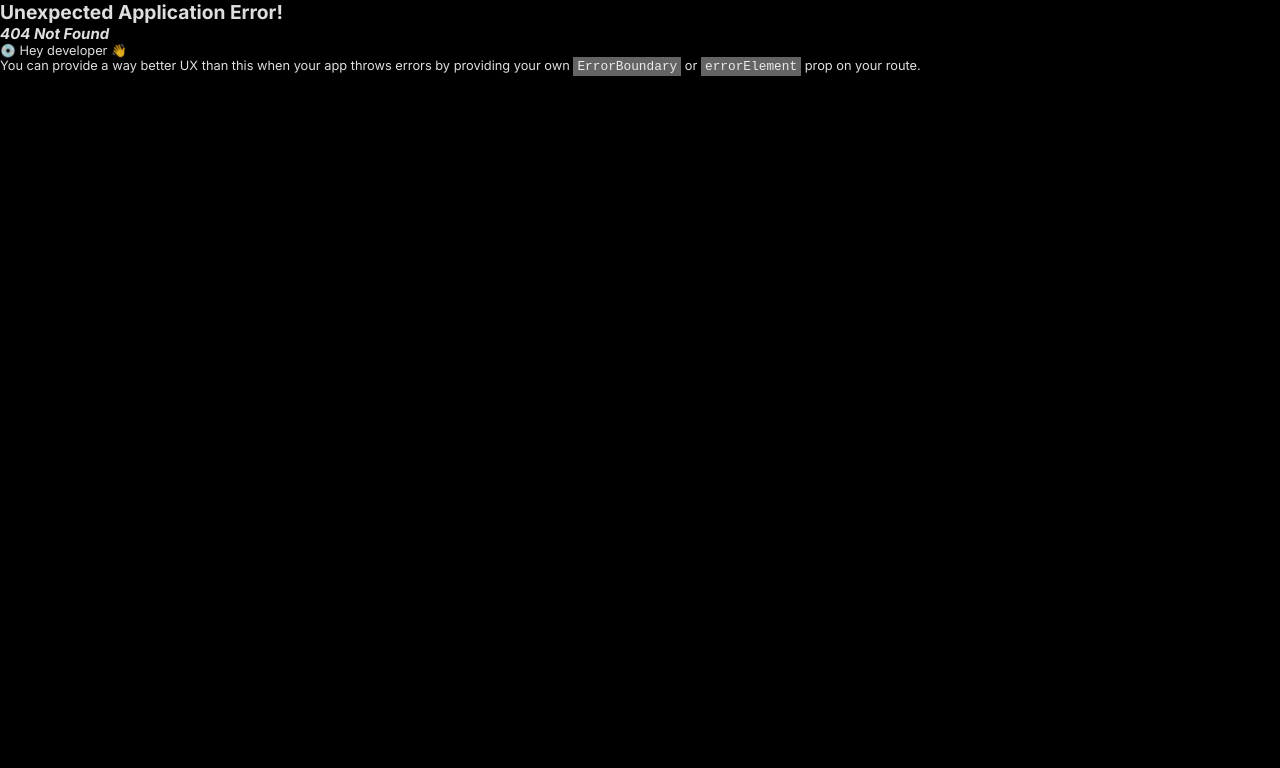
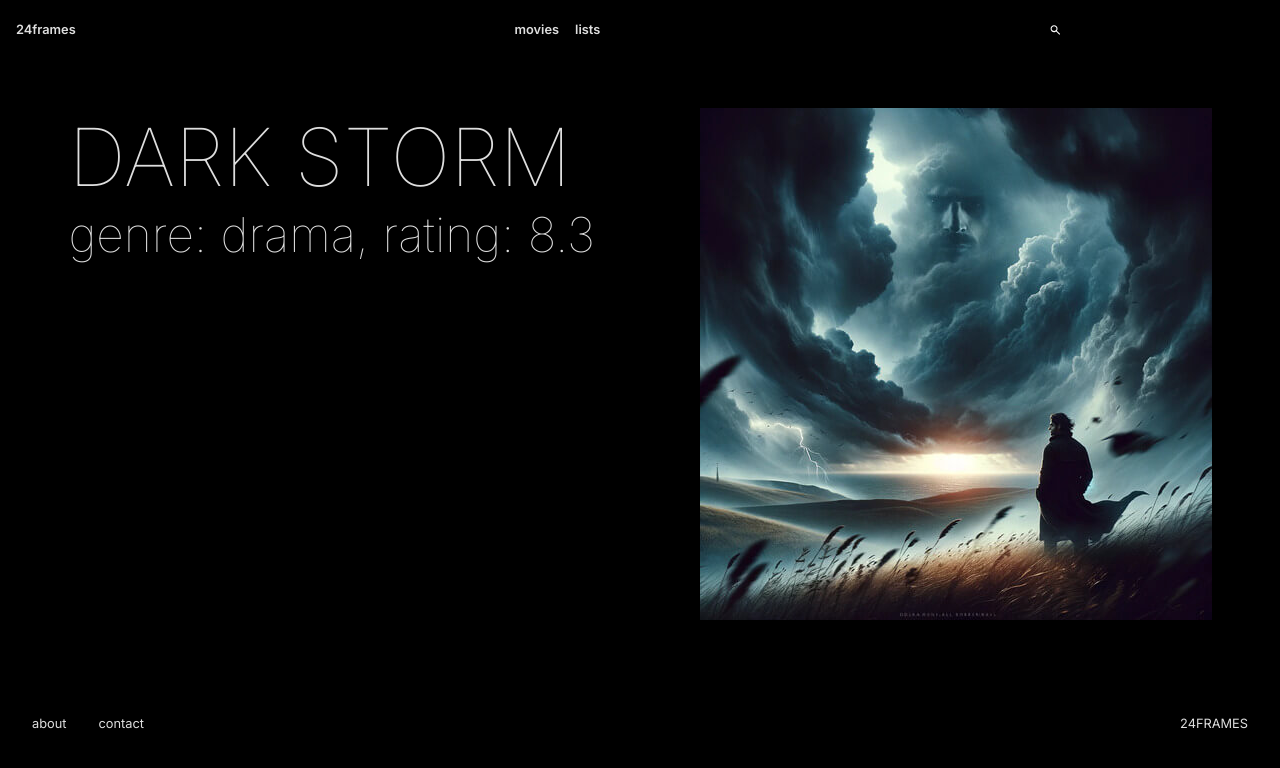
Before and after one commit to Vlad-Mocan/movie-app-react-vlad-mocan, a React (Vite) app: page /movie/1 in a window 1280 px wide. Before the commit this address had no page. Shown: the top 768 px of the page. Built offline with nearby package versions, Linux system fonts and the light colour scheme.

Commit message:
feat:movie page with details; used router for navigation

```diff
--- a/src/App.jsx
+++ b/src/App.jsx
@@ -2,6 +2,7 @@
 import LandingPage from "./pages/LandingPage/LandingPage";
 import { createBrowserRouter, RouterProvider } from "react-router";
 import ListsPage from "./pages/ListsPage/ListsPage";
+import MoviePage from "./pages/MoviePage/MoviePage";
 
 const router = createBrowserRouter([
   {
@@ -13,6 +14,7 @@
         element: <LandingPage />,
       },
       { path: "/lists", element: <ListsPage /> },
+      { path: `movie/:id`, element: <MoviePage /> },
     ],
   },
 ]);
--- a/src/components/MovieCard/MovieCard.jsx
+++ b/src/components/MovieCard/MovieCard.jsx
@@ -1,4 +1,4 @@
-import { useMemo } from "react";
+import { Link } from "react-router-dom";
 import useWatchlist from "../../context/useWatchlist";
 import { BookmarkFilled, BookmarkOutline } from "../ui/Boomarks/Bookmarks";
 import styles from "./MovieCard.module.css";
@@ -8,17 +8,15 @@
 
   const { moviesSavedInWatchlists } = useWatchlist();
 
-  const isSavedInWatchlist = useMemo(() => {
-    return moviesSavedInWatchlists.some(
-      (movieInWatchlist) =>
-        movieInWatchlist.toLowerCase() === title.toLowerCase(),
-    );
-  }, [moviesSavedInWatchlists, title]);
+  const isSavedInWatchlist = moviesSavedInWatchlists.some(
+    (movieInWatchlist) =>
+      movieInWatchlist.toLowerCase() === title.toLowerCase(),
+  );
 
   if (!movie) return null;
 
   return (
-    <>
+    <Link to={`/movie/${id}`}>
       <article className={styles.movieCard}>
         <div className={styles.movieProperties}>
           <p className={styles.placementNumber}>[{id}]</p>
@@ -43,6 +41,6 @@
           loading="lazy"
         />
       </article>
-    </>
+    </Link>
   );
 }
--- /dev/null
+++ b/src/pages/MoviePage/MoviePage.jsx
@@ -0,0 +1,49 @@
+import styles from "./MoviePage.module.css";
+
+import { useParams } from "react-router-dom";
+
+import { useFetch } from "../../hooks/useFetch";
+import Loader from "../../components/ui/Loader/Loader";
+
+export default function MoviePage() {
+  const { id } = useParams();
+
+  const { data: allMovies, isLoading, error } = useFetch("/movies.json");
+
+  if (isLoading)
+    return (
+      <section className={styles.container}>
+        <Loader />
+      </section>
+    );
+
+  if (error) {
+    return (
+      <section className={styles.container}>
+        <p className={styles.errorText}>
+          movie could not be loaded, please try again later
+        </p>
+      </section>
+    );
+  }
+
+  const movie = allMovies.filter((m) => m.id === Number(id))[0];
+  console.log(movie);
+
+  return (
+    <div className={styles.container}>
+      <div>
+        <p className={styles.movieName}>{movie?.title}</p>
+        <p className={styles.details}>
+          genre: {movie?.genre}, rating: {movie?.rating}
+        </p>
+      </div>
+      <img
+        className={styles.image}
+        src={`/images/${id}.jpg`}
+        alt={`Image for movie: ${movie?.title}`}
+        loading="lazy"
+      />{" "}
+    </div>
+  );
+}
--- /dev/null
+++ b/src/pages/MoviePage/MoviePage.module.css
@@ -0,0 +1,25 @@
+.container {
+  margin-top: 2rem;
+  padding: 1rem;
+
+  display: flex;
+  justify-content: space-around;
+  flex-wrap: wrap;
+}
+
+.errorText {
+  color: #ff0000;
+  font-weight: 100;
+  font-size: 3rem;
+}
+
+.movieName {
+  font-size: 5rem;
+  font-weight: 100;
+  text-transform: uppercase;
+}
+
+.details {
+  font-size: 3rem;
+  font-weight: 100;
+}
```
